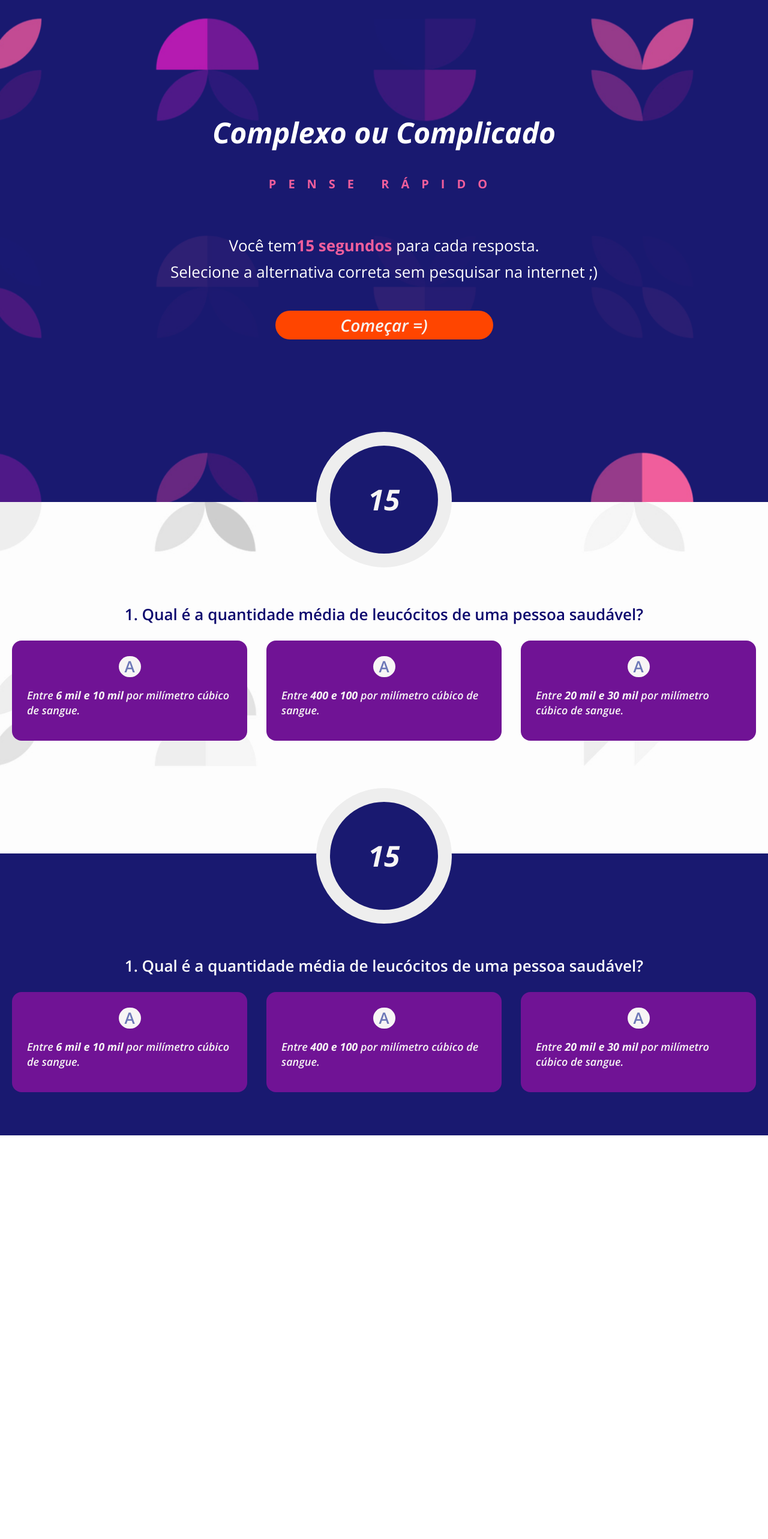
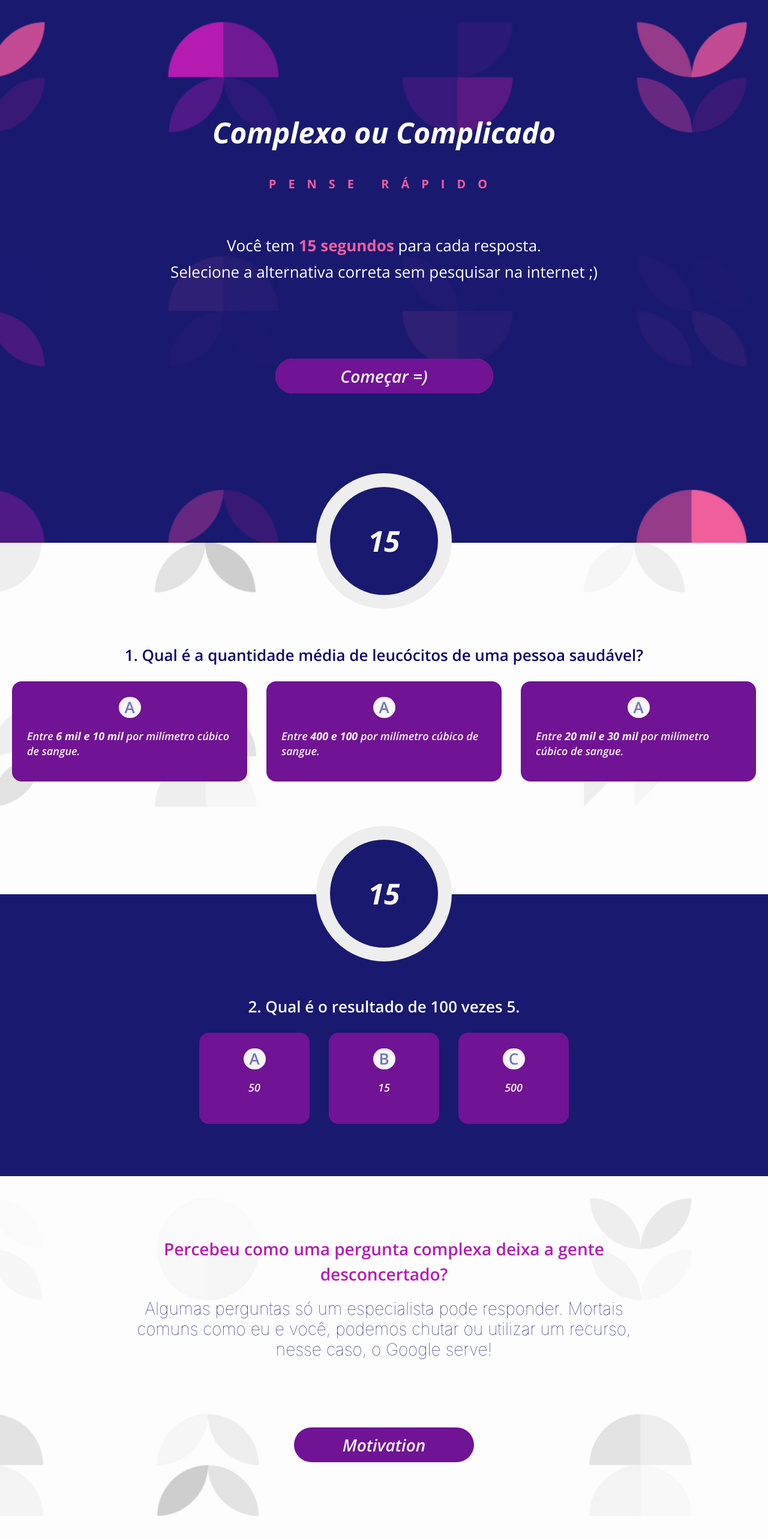
Before and after one commit to HTTyminski/NEW-INSIGHT, a React (Create React App) app: page / in a window 1280 px wide. Shown: the part 94-2660 px from the top of the page at 60% size. Before the commit the page ends 1987 px from the top, so only its background shows below. Built offline with nearby package versions, Linux system fonts and the light colour scheme.

Commit message:
ajuste gameficação

```diff
--- a/src/Container/Home/styles.css
+++ b/src/Container/Home/styles.css
@@ -32,9 +32,9 @@
 }
 .ellipse {
   position: absolute;
-  top: 182%;
-  height: 650px;
-  width: 650px;
+  top: 166%;
+  height: 950px;
+  width: 950px;
 }
 .middle-container {
   position: absolute;
@@ -179,9 +179,9 @@
   }
   .ellipse {
     position: absolute;
-    top: 76em;
-    width: 18em;
-    height: 18em;
+    top: 63em;
+    width: 30em;
+    height: 30em;
   }
 
   .middle-container12 {
--- a/src/Container/Insight3/Insight3.jsx
+++ b/src/Container/Insight3/Insight3.jsx
@@ -1,69 +1,62 @@
 import React, { useState } from 'react';
 import { useNavigate } from 'react-router-dom';
 import './styles.css';
-import Back from '../../Assets/back.png';
-import { BiRightArrowAlt } from "react-icons/bi";
-import Peca from '../../Assets/peca.png';
-import Card from '../../Components/cards';
-import CardMedio from '../../Components/cardsMedio';
-import SetaClick from '../../Assets/setaClick.png'
-//import {Text,Button } from '@adobe/react-spectrum';
 
 
+const Insight2 = function (props) {
+    const navigate = useNavigate();
+    const [ seconds, setSeconds ] = useState(15)
+    const [ secondsTwo, setSecondsTwo ] = useState(15)
+    const [ customInterval, setCustomInterval ] = useState();
+    const [ customIntervalTwo, setCustomIntervalTwo ] = useState()
+    const [ changeElement, setChangeElement ] = useState(false)
 
-const Insight2 = function () {
-    const navigate = useNavigate();
-
-    const [ toggleImage ,setToggleImage ] = useState(false);
-
-    const ToggleImage = () => {
-        toggleImage ? setToggleImage(false) : setToggleImage(true);
+    const startTimer = () => {
+        setCustomInterval (
+            setInterval(() => {
+                changeTime()
+            }, 1000)
+        )
+        setChangeElement(true)
     }
-
-
-
-    const [ isHovering1, setIsHovering1 ] = useState(false);
-    const [ isHovering2, setIsHovering2 ] = useState(false);
-    const [ isHovering3, setIsHovering3 ] = useState(false);
-    const [ isHovering4, setIsHovering4 ] = useState(false);
-    const [ isHovering5, setIsHovering5 ] = useState(false);
-    const [ isHovering6, setIsHovering6 ] = useState(false);
-
-    function crossClass1() {
-        return `borderLeft ${isHovering1 ? "":"hidden"}`;
+    const startTimerTwo = () => {
+        setCustomIntervalTwo (
+            setInterval(() => {
+                changeTimeTwo()
+            }, 1000)
+        )
     }
-    function back1() {
-        return `leftMenu ${isHovering1 ? "background":""}`;
+    const stopTimer = () => {
+        if(customInterval){
+            clearInterval(customInterval);
+        }
     }
-    function crossClass2() {
-        return `borderLeft ${isHovering2 ? "":"hidden"}`;
+    const stopTimerTwo = () => {
+        if(customInterval){
+            clearInterval(customIntervalTwo);
+        }
     }
-    function back2() {
-        return `leftMenu ${isHovering2 ? "background":""}`;
+    const clear = () => {
+        stopTimer();
+        setSeconds(0);
     }
-    function crossClass3() {
-        return `borderLeft ${isHovering3 ? "":"hidden"}`;
+    const changeTime = () => {
+        setSeconds((prevState)=> {
+            if(prevState - 1 == 0){
+                setSeconds(seconds - 1);
+                return 0;
+            }
+            return prevState - 1;
+        })
     }
-    function back3() {
-        return `leftMenu ${isHovering3 ? "background":""}`;
-    }
-    function crossClass4() {
-        return `borderLeft ${isHovering4 ? "":"hidden"}`;
-    }
-    function back4() {
-        return `leftMenu ${isHovering4 ? "background":""}`;
-    }
-    function crossClass5() {
-        return `borderLeft ${isHovering5 ? "":"hidden"}`;
-    }
-    function back5() {
-        return `leftMenu ${isHovering5 ? "background":""}`;
-    }
-    function crossClass6() {
-        return `borderLeft ${isHovering6 ? "":"hidden"}`;
-    }
-    function back6() {
-        return `leftMenu ${isHovering6 ? "background":""}`;
+    const changeTimeTwo = () => {
+        setSecondsTwo((prevState)=> {
+            if(prevState - 1 == 0){
+                setSecondsTwo(secondsTwo - 1);
+                return 0;
+            }
+            return prevState - 1;
+        })
     }
 
   return (
@@ -73,35 +66,37 @@ const Insight2 = function () {
          <div className='imageFundo1'>
             <p className='p30'>Complexo ou Complicado</p>
             <p className='p31'>pense  rápido</p>
-            <p className='p32'>Você tem<span className='p33'>15 segundos</span> para cada resposta.</p>
+            <p className='p32'>Você tem<span className='p33'> 15 segundos</span> para cada resposta.</p>
             <p className='p34'>Selecione a alternativa correta sem pesquisar na internet ;)</p>
 
-            <div className='divBtn' onClick={() => { navigate('/menu');}}>
-                <p className='btnTextStart'>Começar =)</p>
-                {/* <p className='btnText'>Já começou =D</p> */}
+            <div className='divBtn' onClick={startTimer}>
+                {!changeElement
+                    ? <p className='btnTextStart'>Começar =)</p>
+                    :  <p className='btnTextStarted'>Já começou =D</p>
+                }
             </div>
         </div>
 
         <div className='div233'>
-            <p className='p20'>15</p>
+            <p className='p20'>{ seconds }</p>
         </div>
 
         <div className='imageFundo2'>
             <p className='boxSubTituloQtd'>1. Qual é a quantidade média de leucócitos de uma pessoa saudável?</p>
             <div className='divContainer5'>
-                <div className='divContainer6'>
+                <div className='divContainer6' onClick={() => {stopTimer(); startTimerTwo();}}>
                     <div className='circulo'>
                         <p className='p23'>A</p>
                     </div>
-                    <p className='p24'>Entre <b>6 mil e 10 mil</b> por milímetro cúbico de sangue.</p>
+                    <p className='p24' >Entre <b>6 mil e 10 mil</b> por milímetro cúbico de sangue.</p>
                 </div>
-                <div className='divContainer7'>
+                <div className='divContainer7' onClick={() => {stopTimer(); startTimerTwo();}}>
                     <div className='circulo'>
                         <p className='p23'>A</p>
                     </div>
                     <p className='p24'>Entre <b>400 e 100</b> por milímetro cúbico de sangue.</p>
                 </div>
-                <div className='divContainer8'>
+                <div className='divContainer8' onClick={() => {stopTimer(); startTimerTwo();}}>
                     <div className='circulo'>
                         <p className='p23'>A</p>
                     </div>
@@ -111,36 +106,39 @@ const Insight2 = function () {
         </div>
 
         <div className='div234'>
-            <p className='p20'>15</p>
+            <p className='p20'>{secondsTwo}</p>
         </div>
 
         <div className='divBlue'>
-            <p className='boxSubTituloQtd2'>1. Qual é a quantidade média de leucócitos de uma pessoa saudável?</p>
+            <p className='boxSubTituloQtd2'>2. Qual é o resultado de 100 vezes 5.</p>
             <div className='divContainer5'>
-                <div className='divContainer6'>
+                <div className='divContainer9' onClick={stopTimerTwo}>
                     <div className='circulo'>
                         <p className='p23'>A</p>
                     </div>
-                    <p className='p24'>Entre <b>6 mil e 10 mil</b> por milímetro cúbico de sangue.</p>
+                    <p className='p38'>50</p>
                 </div>
-                <div className='divContainer7'>
+                <div className='divContainer10' onClick={stopTimerTwo}>
                     <div className='circulo'>
-                        <p className='p23'>A</p>
+                        <p className='p23'>B</p>
                     </div>
-                    <p className='p24'>Entre <b>400 e 100</b> por milímetro cúbico de sangue.</p>
+                    <p className='p38'>15</p>
                 </div>
-                <div className='divContainer8'>
+                <div className='divContainer11' onClick={stopTimerTwo}>
                     <div className='circulo'>
-                        <p className='p23'>A</p>
+                        <p className='p23'>C</p>
                     </div>
-                    <p className='p24'>Entre <b>20 mil e 30 mil</b> por milímetro cúbico de sangue.</p>
+                    <p className='p38'>500</p>
                 </div>
             </div>
-
         </div>
-
-
-
+        <div className='imageFundo3'>
+            <p className='p39'>Percebeu como uma pergunta complexa deixa a gente desconcertado?</p>
+            <p className='p40'>Algumas perguntas só um especialista pode responder. Mortais comuns como eu e você, podemos chutar ou utilizar um recurso, nesse caso, o Google serve!</p>
+            <div className='divBtn2' onClick={() => { navigate('/menu');}}>
+                <p className='btnTextMotivation'>Motivation</p>
+            </div>
+        </div>
     </div>
   );
 };
--- a/src/Container/Insight3/styles.css
+++ b/src/Container/Insight3/styles.css
@@ -2,7 +2,7 @@
   background-image: url(../../Assets/imageFundo1.png);
   background-repeat: no-repeat;
   background-size: cover;
-  height: 883px;
+  height: 951px;
 }
 .imageFundo2 {
   background-image: url(../../Assets/imageFundo2.png);
@@ -14,7 +14,7 @@
   background-image: url(../../Assets/imageFundo3.png);
   background-repeat: no-repeat;
   background-size: cover;
-  min-height: 885PX;
+  height: 619PX;
 }
 .p30 {
   margin-top: 243px;
@@ -71,15 +71,46 @@
   background: #701395;
 }
 .btnTextStart {
-  padding-top: 5px;
   font-family: Open Sans;
   font-style: italic;
   font-weight: 600;
   font-size: 28px;
   line-height: 38px;
   color: #F7F5F5;
-  padding-bottom: 5px;
-  margin-top: 65px;
+  margin-top: 145px;
+  background-color: #701395;
+  border-radius: 100px;
+  padding-bottom: 10px;
+  padding-top: 10px;
+}
+.btnTextStarted {
+  font-family: Open Sans;
+  font-style: italic;
+  font-weight: 600;
+  font-size: 28px;
+  line-height: 38px;
+  color: #F7F5F5;
+  margin-top: 145px;
+  background: #B51BB1;
+  border-radius: 100px;
+  padding-bottom: 10px;
+  padding-top: 10px;
+}
+.btnTextMotivation {
+  width: 300px;
+  font-family: Open Sans;
+  font-style: italic;
+  font-weight: 600;
+  font-size: 28px;
+  line-height: 38px;
+  color: #F7F5F5;
+  margin-top: 145px;
+  background-color: #701395;
+  border-radius: 100px;
+  padding-bottom: 10px;
+  padding-top: 10px;
+  text-align: center;
+  margin: auto;
 }
 .div233 {
   display: flex;
@@ -93,7 +124,7 @@
   position: absolute;
   left: 50%;
   transform: translateX(-50%);
-  top: 814px;
+  top: 883px;
 }
 .div234 {
   display: flex;
@@ -107,7 +138,7 @@
   position: absolute;
   left: 50%;
   transform: translateX(-50%);
-  top: 1408px;
+  top: 1471px;
 }
 .boxSubTituloQtd {
   margin-top: 170px;
@@ -190,11 +221,74 @@
   background-color: #B51BB1;
 }
 .divBlue {
-
   width: 100%;
   height: 470px;
   background: #191970;
 }
+
+.divContainer9 {
+  width: 184px;
+  height: 152px;
+  background: #701395;
+  border-radius: 16px;
+}
+.divContainer10 {
+  width: 184px;
+  height: 152px;
+  background: #701395;
+  border-radius: 16px;
+}
+.divContainer11 {
+  width: 184px;
+  height: 152px;
+  background: #701395;
+  border-radius: 16px;
+}
+.divContainer9:hover {
+  transform: scale(1.1);
+  transition: transform 1s;
+  background-color: #B51BB1;
+}
+.divContainer10:hover {
+  transform: scale(1.1);
+  transition: transform 1s;
+  background-color: #B51BB1;
+}
+.divContainer11:hover {
+  transform: scale(1.1);
+  transition: transform 1s;
+  background-color: #B51BB1;
+}
+.p39 {
+  padding-top: 100px;
+  margin:auto;
+  font-family: Open Sans;
+  font-style: normal;
+  font-weight: 600;
+  font-size: 28px;
+  line-height: 42px;
+  text-align: center;
+  color: #B51BB1;
+  width: 751px;
+}
+.p40 {
+  padding-top: 20px;
+  margin: auto;
+  font-weight: 1;
+  font-size: 28px;
+  text-align: center;
+  color: #191970;
+  width: 832px;
+  padding-bottom: 113px;
+}
+
+
+
+
+
+
+
+
 
 
 
@@ -446,7 +540,7 @@
   margin: auto;
     width: 568px;
     font-family: Open Sans;
-    /* font-style: oblique; */
+
     font-weight: 400px;
     font-size: 18px;
     line-height: 25px;
@@ -500,3 +594,23 @@
   width: 30px;
   height: 30px;
 }
+.p38 {
+  text-align: center;
+  font-family: Open Sans;
+  font-style: italic;
+  font-weight: 600;
+  font-size: 18px;
+  line-height: 25px;
+  color: #F7F5F5;
+  padding-left: 25px;
+  padding-right: 25px;
+}
+
+.p35 {
+  margin: auto;
+  width: 870px;
+  font-size: 28px;
+  line-height: 42px;
+  text-align: center;
+  color: #232A30;
+}
```
